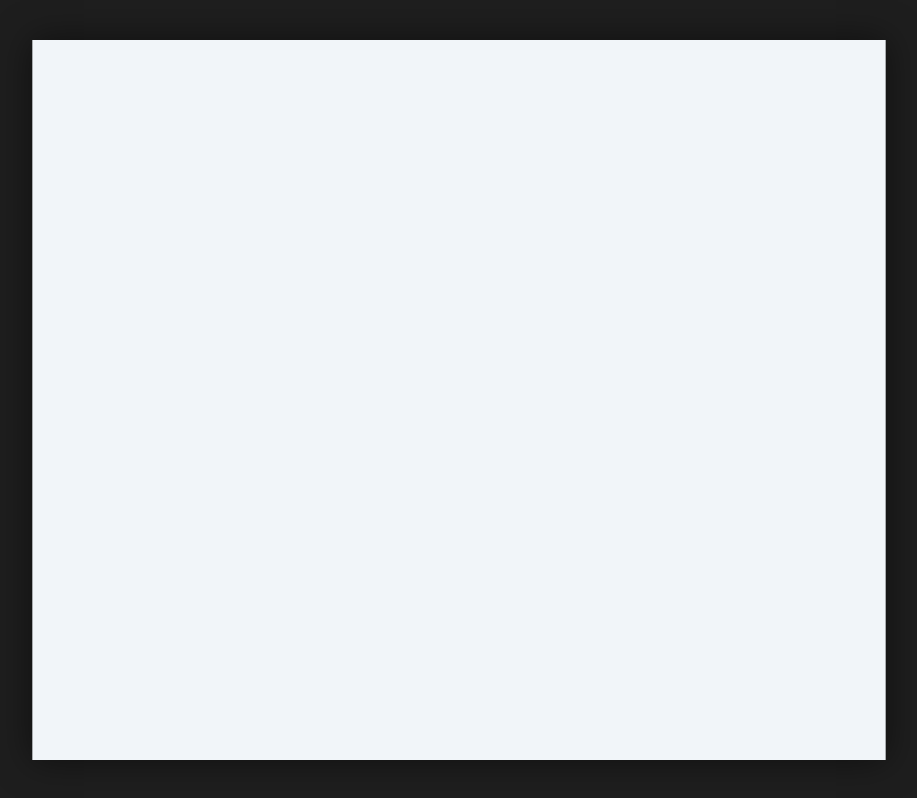
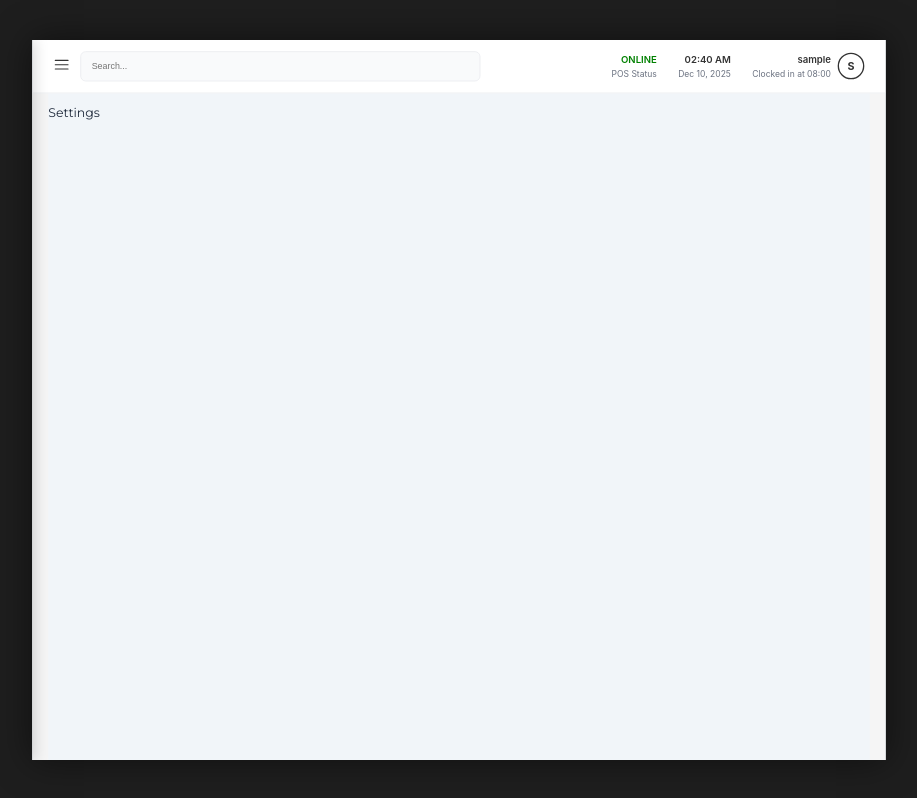
Before and after one commit to sbellocillo/react-pos-app, a React (Vite) app: page /settings in a window 1280 px wide. Before the commit this address had no page. Shown: the whole page, without its empty margins (181-1098 px from the left). Built offline with nearby package versions, Linux system fonts and the light colour scheme; sample sign-in values are in the browser's storage.

Commit message:
Bug Fixes
- Categories now pull from the correct table
- Added missing pages

```diff
--- a/src/App.jsx
+++ b/src/App.jsx
@@ -43,6 +43,8 @@ import TaxConfig from './pages/TaxConfig';
 import CreditCards from './pages/CreditCards';
 import OrderMenu from './pages/OrderMenu';
 import Login from './pages/Login';
+import Settings from './pages/Settings';
+import Help from './pages/Help';
 
 
 // --- UTILS ---
@@ -259,8 +261,12 @@ function Dashboard() {
   // Fetch Layouts
   useEffect (() => {
     const fetchLayouts = async () => {
+
+      const currentUser = JSON.parse(localStorage.getItem('currentUser') || '{}');
+      const locationId = currentUser.location_id || 15;
+
       try {
-        const response = await apiEndpoints.layouts.getAll();
+        const response = await apiEndpoints.layouts.getByLocation(locationId);
         console.log("Layouts API Response:", response.data);
 
         if (response.data && response.data.success) {
@@ -368,6 +374,31 @@ function MainLayout({ children }) {
   const location = useLocation();
   const navigate = useNavigate();
   const [currentUser, setCurrentUser] = useState(null);
+  const [currentDate, setCurrentDate] = useState(new Date());
+
+  useEffect(() => {
+    const timer = setInterval (() => {
+      setCurrentDate(new Date());
+    }, 1000);
+
+    return () => clearInterval(timer);
+  }, []);
+
+  const formatTime = (date) => {
+    return date.toLocaleTimeString('en-US', {
+      hour: '2-digit',
+      minute: '2-digit',
+      hour12: true
+    });
+  };
+
+  const formatDate = (date) => {
+    return date.toLocaleDateString('en-US', {
+      month: 'short',
+      day: 'numeric',
+      year: 'numeric'
+    });
+  };
 
   // 1. STATE: Sidebar Visibility
   const [isSidebarOpen, setIsSidebarOpen] = useState(false);
@@ -433,14 +464,28 @@ function MainLayout({ children }) {
         </nav>
 
         <div className='sidebar-bottom-actions'>
-           <button onClick={() => navigate('/')} className={`nav-item ${location.pathname === '/settings' ? 'active' : ''}`}>
+          {/*Settings Button*/}
+           <button onClick={() => {
+                  navigate('/settings');
+                  setIsSidebarOpen(false);
+                }
+              }
+              className={`nav-item ${location.pathname === '/settings' ? 'active' : ''}`}
+            >
              <img src={settingsIcon} style={iconStyle} alt="Settings" />
            </button>
-           <button onClick={() => navigate('/')} className='nav-item'>
+          {/*Help Button*/}
+           <button onClick={() => {
+                navigate('/help');
+                setIsSidebarOpen(false);
+              }
+           }
+            className='nav-item'
+            >
              <img src={helpIcon} style={iconStyle} alt="Help" />
            </button>
         </div>
-
+          {/*Signout Button*/}
         <div className='sidebar-footer'>
           <button onClick={handleLogout} className='nav-item'>
             <img src={signOutIcon} style={iconStyle} alt="Sign Out" />
@@ -470,8 +515,8 @@ function MainLayout({ children }) {
               </div>
 
               <div className='info-block'>
-                  <div className='info-title'>12:45 PM</div>
-                  <div className='info-subtitle'>Oct 25, 2023</div>
+                  <div className='info-title'>{formatTime(currentDate)}</div>
+                  <div className='info-subtitle'>{formatDate(currentDate)}</div>
               </div>
 
               <div className='user-profile'>
@@ -552,6 +597,8 @@ function App() {
           <Route path="/status" element={<ProtectedRoute><MainLayout><Status /></MainLayout></ProtectedRoute>} />
           <Route path="/users" element={<ProtectedRoute><MainLayout><Users /></MainLayout></ProtectedRoute>} />
           <Route path="/taxconfig" element={<ProtectedRoute><MainLayout><TaxConfig /></MainLayout></ProtectedRoute>} />
+          <Route path="/settings" element={<ProtectedRoute><MainLayout><Settings /></MainLayout></ProtectedRoute>} />
+          <Route path="/help" element={<ProtectedRoute><MainLayout><Help /></MainLayout></ProtectedRoute>} />
         </Routes>
       </Router>
     </div>
--- /dev/null
+++ b/src/pages/Help.jsx
@@ -0,0 +1,11 @@
+import React from 'react'
+
+const Help = () => {
+  return (
+     <div className='main-layout-container'>
+        <h3 className='section-title'>FAQ?</h3>
+    </div>
+  )
+}
+
+export default Help
--- /dev/null
+++ b/src/pages/Settings.jsx
@@ -0,0 +1,11 @@
+import React from 'react'
+
+const Settings = () => {
+  return (
+    <div className='main-layout-container'>
+        <h3 className='section-title'>Settings</h3>
+    </div>
+  )
+}
+
+export default Settings
--- a/src/services/api.js
+++ b/src/services/api.js
@@ -190,6 +190,7 @@ export const apiEndpoints = {
         getAll: () => api.get('layouts'),
         getDefaults: () => api.get('/layouts/defaults'),
         getByItemType: (itemTypeId) => api.get(`/layouts/item-type/${itemTypeId}`),
+        getByLocation: (locationId) => api.get(`/layouts/location/${locationId}`),
         getById: (id) => api.get(`/layouts/${id}`),
         create: (data) => api.post('/layouts', data),
         update: (id, data) => api.put(`/layouts/${id}`, data),
```
